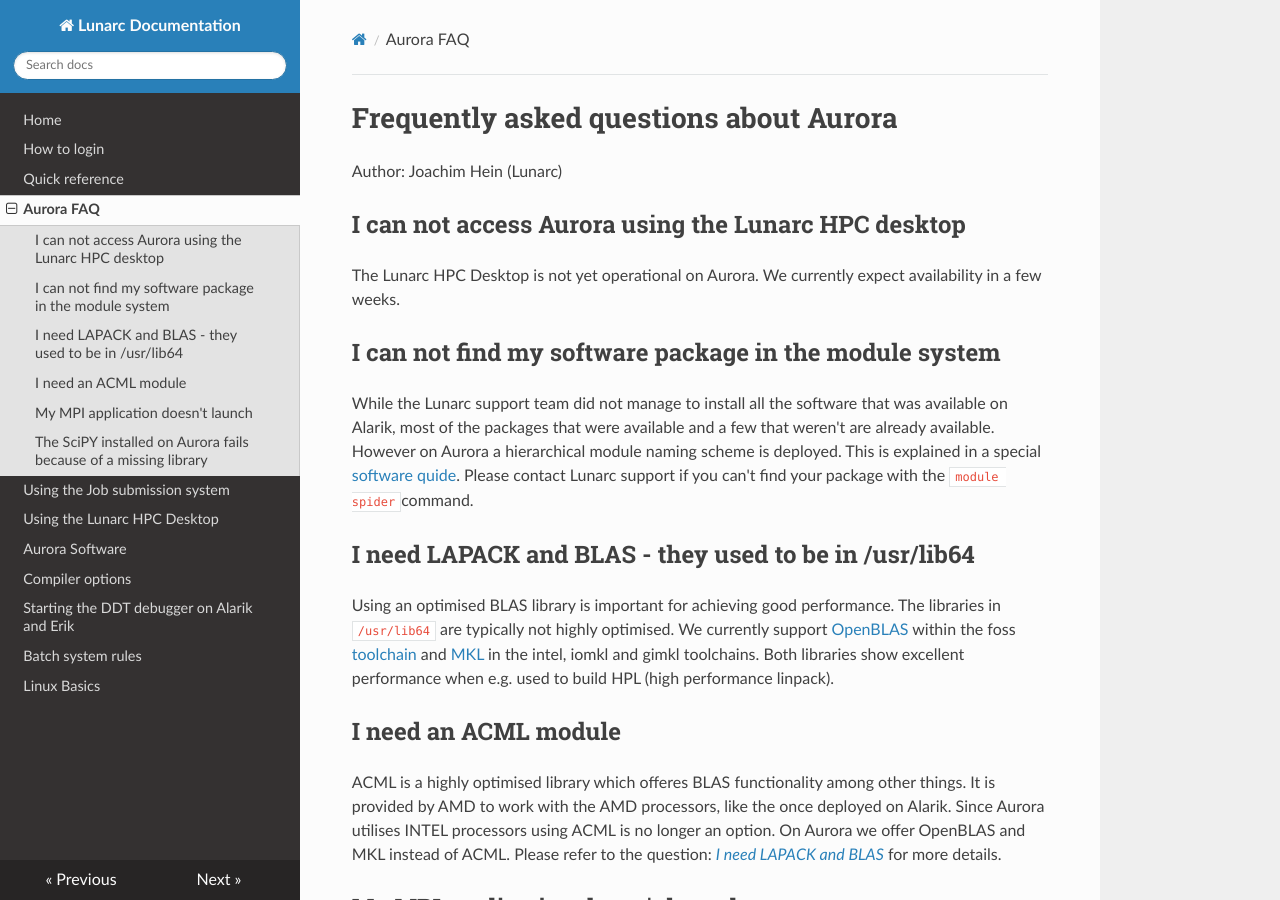
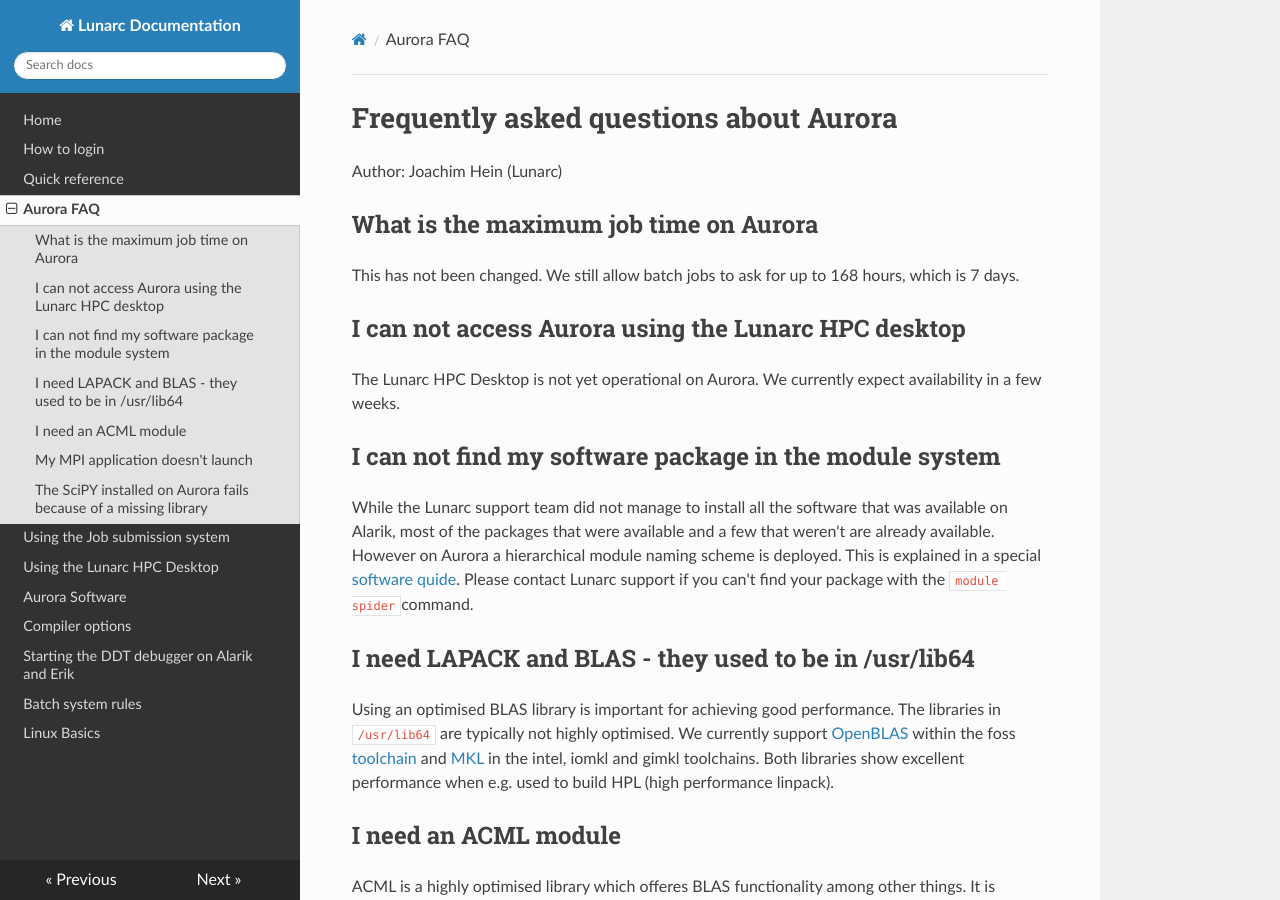
Before and after one commit to lunarc/lunarc_docs, an MkDocs documentation site: the page built from docs/aurora_faq.md, in a window 1280 px wide and 900 px high. Built offline with MkDocs 1.6.1, drawn with Linux system fonts in a browser that asks for light colours; nearby versions of some CDN libraries; old or Windows-style settings are respelled for this version of MkDocs.

Commit message:
Maximum job time

```diff
--- a/docs/aurora_faq.md
+++ b/docs/aurora_faq.md
@@ -1,5 +1,8 @@
 # Frequently asked questions about Aurora
 Author: Joachim Hein (Lunarc)
+
+## What is the maximum job time on Aurora
+This has not been changed.  We still allow batch jobs to ask for up to 168 hours, which is 7 days.
 
 ## I can not access Aurora using the Lunarc HPC desktop
 The Lunarc HPC Desktop is not yet operational on Aurora. We currently expect availability in a few weeks.
```
